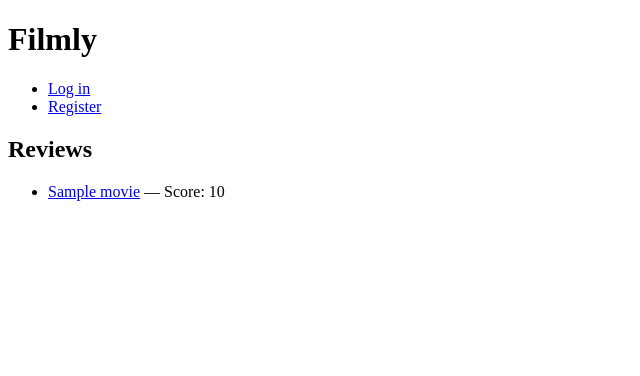
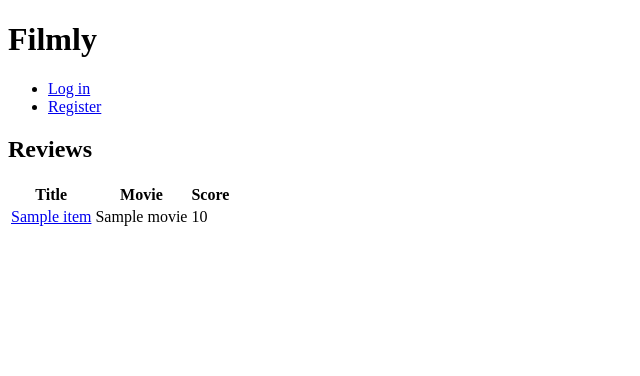
Before and after one commit to faintworks/filmly, a Flask app: template templates/index.html in a window 1280 px wide. Shown: the top 376 px of the page, without its empty margins (0-640 px from the left). Run offline with Flask 3, Linux system fonts and the light colour scheme; the template is opened without the code that fills it: most values are stand-ins (such as "Sample title", 1, 10 or a date in 2020).

Commit message:
Add title text field to reviews
* Added title text field to reviews
* Changed index page styling
* Added error handling for missing pages

```diff
--- a/app.py
+++ b/app.py
@@ -27,6 +27,8 @@ def find_item():
 @app.route("/item/<int:item_id>")
 def show_item(item_id):
     item = items.get_item(item_id)
+    if not item:
+        abort(404)
     return render_template("show_item.html", item=item)
 
 @app.route("/new_item")
@@ -35,18 +37,21 @@ def new_item():
 
 @app.route("/create_item", methods=["POST"])
 def create_item():
+    title = request.form["title"]
     movie = request.form["movie"]
     review = request.form["review"]
     score = request.form["score"]
     user_id = session["user_id"]
 
-    items.add_item(movie, review, score, user_id)
+    items.add_item(title, movie, review, score, user_id)
 
     return redirect("/")
 
 @app.route("/edit_item/<int:item_id>")
 def edit_item(item_id):
     item = items.get_item(item_id)
+    if not item:
+        abort(404)
     if item["user_id"] != session["user_id"]:
         abort(403)
     return render_template("edit_item.html", item=item)
@@ -55,19 +60,24 @@ def edit_item(item_id):
 def update_item():
     item_id = request.form["item_id"]
     item = items.get_item(item_id)
+    if not item:
+        abort(404)
     if item["user_id"] != session["user_id"]:
         abort(403)
+    title = request.form["title"]
     movie = request.form["movie"]
     review = request.form["review"]
     score = request.form["score"]
 
-    items.update_item(item_id, movie, review, score)
+    items.update_item(item_id, title, movie, review, score)
 
     return redirect("/item/" +str(item_id))
 
 @app.route("/remove_item/<int:item_id>", methods=["GET", "POST"])
 def remove_item(item_id):
     item = items.get_item(item_id)
+    if not item:
+        abort(404)
     if item["user_id"] != session["user_id"]:
         abort(403)
 
--- a/schema.sql
+++ b/schema.sql
@@ -6,6 +6,7 @@ CREATE TABLE users (
 
 CREATE TABLE items (
     id INTEGER PRIMARY KEY,
+    title TEXT,
     movie TEXT,
     review TEXT,
     score INTEGER,
--- a/templates/edit_item.html
+++ b/templates/edit_item.html
@@ -8,6 +8,10 @@
 <body>
   <h1>Edit review</h1>
   <form action="/update_item" method="post">
+    <p>
+      Review title: <br />
+      <input type="text" name="title" value="{{ item.title }}" maxlength="50"/>
+    </p>
     <p>
       Movie title: <br />
       <input type="text" name="movie" value="{{ item.movie }}"/>
--- a/templates/find_item.html
+++ b/templates/find_item.html
@@ -17,7 +17,7 @@
 
     <ul>
         {% for item in results %}
-        <li><a href="/item/{{ item.id }}">{{ item.movie }}</a></li>
+        <li><a href="/item/{{ item.id }}">{{ item.title }}{{ item.movie }}</a></li>
         {% endfor %}
     </ul>
 
--- a/templates/index.html
+++ b/templates/index.html
@@ -35,14 +35,24 @@
       <h2 id="reviews-heading">Reviews</h2>
 
       {% if items and items|length > 0 %}
-        <ul>
-          {% for item in items %}
-            <li>
-              <a href="/item/{{ item.id }}">{{ item.movie }}</a>
-              <span> — Score: {{ item.score }}</span>
-            </li>
-          {% endfor %}
-        </ul>
+        <table>
+          <thead>
+            <tr>
+              <th>Title</th>
+              <th>Movie</th>
+              <th>Score</th>
+            </tr>
+          </thead>
+          <tbody>
+            {% for item in items %}
+              <tr>
+                <td><a href="/item/{{ item.id }}">{{ item.title }}</a></td>
+                <td>{{ item.movie }}</td>
+                <td>{{ item.score }}</td>
+              </tr>
+            {% endfor %}
+          </tbody>
+        </table>
       {% else %}
         <p>No reviews yet.</p>
       {% endif %}
--- a/templates/new_item.html
+++ b/templates/new_item.html
@@ -8,6 +8,10 @@
 <body>
   <h1>New review</h1>
   <form action="/create_item" method="post">
+    <p>
+      Review title: <br />
+      <input type="text" name="title" />
+    </p>
     <p>
       Movie title: <br />
       <input type="text" name="movie" />
--- a/templates/remove_item.html
+++ b/templates/remove_item.html
@@ -7,7 +7,7 @@
 
 <body>
     <h1>Delete review</h1>
-        <p> Review: {{ item.movie }}</p>
+        <p> Review: {{ item.title }} ({{ item.movie }})</p>
         <p>Are you sure you want to delete this review? (This cannot be undone)</p>
         <form action="/remove_item/{{ item.id }}" method="post">
         <input type="submit" name="remove"value="Delete post">
```
Also changed, not shown: items.py (+14 -12 lines), templates/show_item.html (+5 -2 lines).
